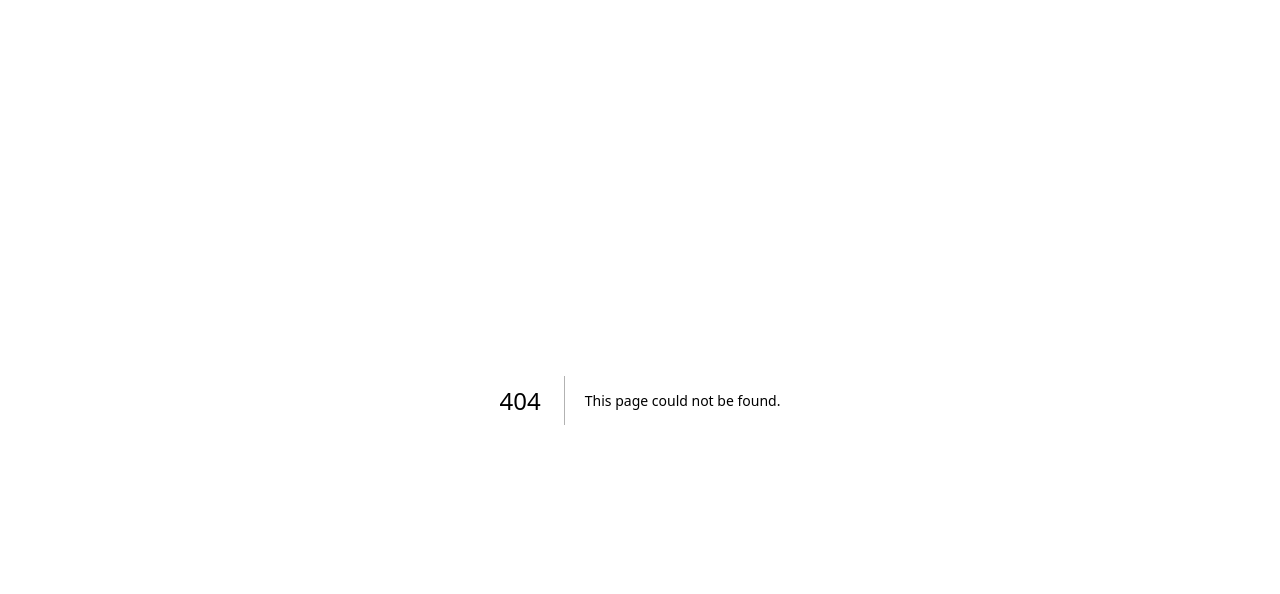
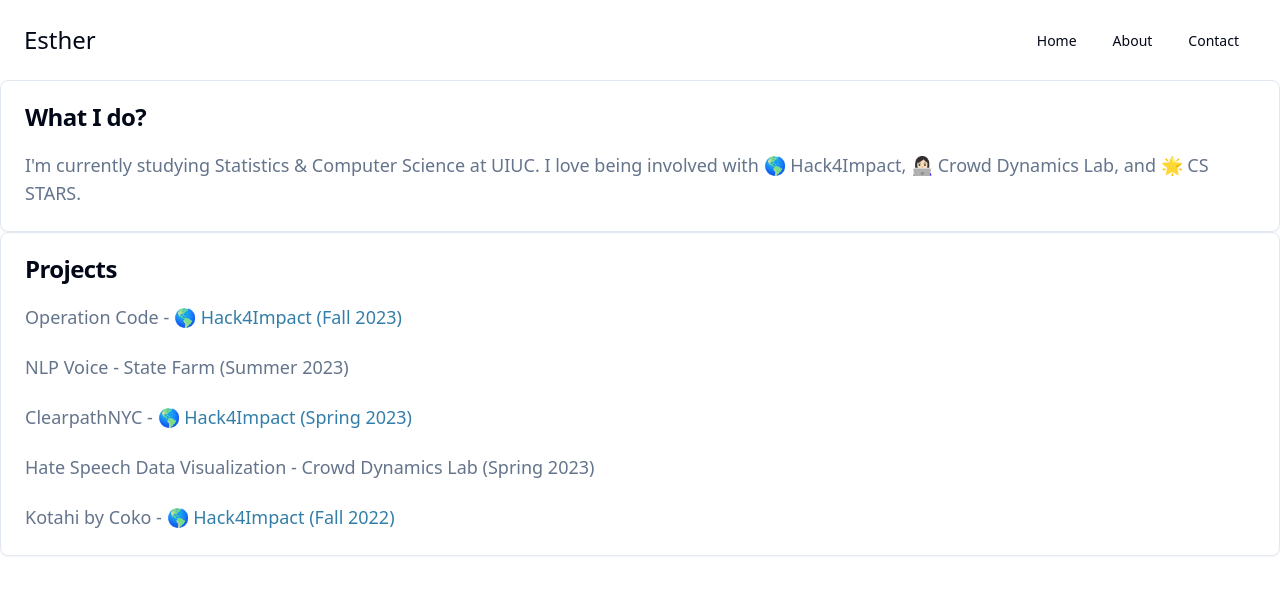
Before and after one commit to su-esther/personal-website, a Next.js app: page /about in a window 1280 px wide. Before the commit this address had no page. Shown: the top 594 px of the page. Built offline with nearby package versions, Linux system fonts and the light colour scheme.

Commit message:
creating about page

```diff
--- a/src/components/navigation-bar/index.tsx
+++ b/src/components/navigation-bar/index.tsx
@@ -13,6 +13,7 @@
   NavigationMenuTrigger,
   navigationMenuTriggerStyle,
 } from "@/components/ui/navigation-menu";
+import { StyledBar } from "./styles";
 
 const components: { title: string; href: string; description: string }[] = [
   {
@@ -54,42 +55,33 @@
 
 export function NavigationBar() {
   return (
+    <StyledBar className="justify-between font-medium">
+      <div className="p-6">Esther</div>
       <NavigationMenu>
         <NavigationMenuList>
           <NavigationMenuItem>
             <Link href="/" legacyBehavior passHref>
               <NavigationMenuLink className={navigationMenuTriggerStyle()}>
-              Documentation
+                Home
+              </NavigationMenuLink>
+            </Link>
+          </NavigationMenuItem>
+          <NavigationMenuItem>
+            <Link href="/about" legacyBehavior passHref>
+              <NavigationMenuLink className={navigationMenuTriggerStyle()}>
+                About
+              </NavigationMenuLink>
+            </Link>
+          </NavigationMenuItem>
+          <NavigationMenuItem>
+            <Link href="/contact" legacyBehavior passHref>
+              <NavigationMenuLink className={navigationMenuTriggerStyle()}>
+                Contact
               </NavigationMenuLink>
             </Link>
           </NavigationMenuItem>
         </NavigationMenuList>
       </NavigationMenu>
+    </StyledBar>
   );
 }
-
-const ListItem = React.forwardRef<
-  React.ElementRef<"a">,
-  React.ComponentPropsWithoutRef<"a">
->(({ className, title, children, ...props }, ref) => {
-  return (
-    <li>
-      <NavigationMenuLink asChild>
-        <a
-          ref={ref}
-          className={cn(
-            "block select-none space-y-1 rounded-md p-3 leading-none no-underline outline-none transition-colors hover:bg-accent hover:text-accent-foreground focus:bg-accent focus:text-accent-foreground",
-            className
-          )}
-          {...props}
-        >
-          <div className="text-sm font-medium leading-none">{title}</div>
-          <p className="line-clamp-2 text-sm leading-snug text-muted-foreground">
-            {children}
-          </p>
-        </a>
-      </NavigationMenuLink>
-    </li>
-  );
-});
-ListItem.displayName = "ListItem";
--- a/src/components/navigation-bar/styles.ts
+++ b/src/components/navigation-bar/styles.ts
@@ -0,0 +1,14 @@
+import styled from "styled-components";
+
+export const StyledBar = styled.div`
+  display: flex;
+  align-items: center;
+  background: white;
+  flex-direction: row;
+  gap: 20px;
+  padding-right: 25px;
+  height: 5rem;
+  font-size: 24px;
+  font-family: ui-sans-serif, system-ui, sans-serif, "Apple Color Emoji",
+    "Segoe UI Emoji", "Segoe UI Symbol", "Noto Color Emoji";
+`;
--- a/src/components/text-area/index.tsx
+++ b/src/components/text-area/index.tsx
@@ -3,7 +3,7 @@
 
 export const TextArea = () => {
   return (
-    <StyledContainer className="">
+    <StyledContainer>
       <Image
         src={"/name.png"}
         width={400}
@@ -13,7 +13,7 @@
       {/* <StyledHeader>I'm Esther L.</StyledHeader>
       <StyledHeader>Software Engineer</StyledHeader> */}
       <StyledFooter>
-        Make reliable and user-friendly products with me
+        Make user-friendly products with me
       </StyledFooter>
     </StyledContainer>
   );
--- /dev/null
+++ b/src/components/ui/resizable.tsx
@@ -0,0 +1,43 @@
+import { GripVertical } from "lucide-react"
+import * as ResizablePrimitive from "react-resizable-panels"
+
+import { cn } from "@/lib/utils"
+
+const ResizablePanelGroup = ({
+  className,
+  ...props
+}: React.ComponentProps<typeof ResizablePrimitive.PanelGroup>) => (
+  <ResizablePrimitive.PanelGroup
+    className={cn(
+      "flex h-full w-full data-[panel-group-direction=vertical]:flex-col",
+      className
+    )}
+    {...props}
+  />
+)
+
+const ResizablePanel = ResizablePrimitive.Panel
+
+const ResizableHandle = ({
+  withHandle,
+  className,
+  ...props
+}: React.ComponentProps<typeof ResizablePrimitive.PanelResizeHandle> & {
+  withHandle?: boolean
+}) => (
+  <ResizablePrimitive.PanelResizeHandle
+    className={cn(
+      "relative flex w-px items-center justify-center bg-border after:absolute after:inset-y-0 after:left-1/2 after:w-1 after:-translate-x-1/2 focus-visible:outline-none focus-visible:ring-1 focus-visible:ring-ring focus-visible:ring-offset-1 data-[panel-group-direction=vertical]:h-px data-[panel-group-direction=vertical]:w-full data-[panel-group-direction=vertical]:after:left-0 data-[panel-group-direction=vertical]:after:h-1 data-[panel-group-direction=vertical]:after:w-full data-[panel-group-direction=vertical]:after:-translate-y-1/2 data-[panel-group-direction=vertical]:after:translate-x-0 [&[data-panel-group-direction=vertical]>div]:rotate-90",
+      className
+    )}
+    {...props}
+  >
+    {withHandle && (
+      <div className="z-10 flex h-4 w-3 items-center justify-center rounded-sm border bg-border">
+        <GripVertical className="h-2.5 w-2.5" />
+      </div>
+    )}
+  </ResizablePrimitive.PanelResizeHandle>
+)
+
+export { ResizablePanelGroup, ResizablePanel, ResizableHandle }
--- /dev/null
+++ b/src/pages/about.tsx
@@ -0,0 +1,70 @@
+import * as React from "react";
+
+import { Button } from "@/components/ui/button";
+import {
+  Card,
+  CardContent,
+  CardDescription,
+  CardFooter,
+  CardHeader,
+  CardTitle,
+} from "@/components/ui/card";
+import Link from "next/link";
+import { NavigationBar } from "@/components/navigation-bar";
+
+export default function About() {
+  return (
+    <>
+      <NavigationBar />
+      <Card className="w-full bg-notion">
+        <CardHeader className="gap-4">
+          <CardTitle>What I do?</CardTitle>
+          <CardDescription className="text-lg">
+            I'm currently studying Statistics & Computer Science at UIUC. I love
+            being involved with 🌎 Hack4Impact, 👩🏻‍💻 Crowd Dynamics Lab, and 🌟 CS
+            STARS.
+          </CardDescription>
+        </CardHeader>
+      </Card>
+
+      <Card className="w-full bg-notion">
+        <CardHeader className="gap-4">
+          <CardTitle>Projects</CardTitle>
+          <CardDescription className="text-lg">
+            Operation Code -{" "}
+            <Link
+              href={"https://uiuc.hack4impact.org/"}
+              className="text-[#337ea9]"
+            >
+              🌎 Hack4Impact (Fall 2023)
+            </Link>
+          </CardDescription>
+          <CardDescription className="text-lg">
+            NLP Voice - State Farm (Summer 2023)
+          </CardDescription>
+          <CardDescription className="text-lg">
+            ClearpathNYC -{" "}
+            <Link
+              href={"https://uiuc.hack4impact.org/"}
+              className="text-[#337ea9]"
+            >
+              🌎 Hack4Impact (Spring 2023)
+            </Link>
+          </CardDescription>
+          <CardDescription className="text-lg">
+            Hate Speech Data Visualization - Crowd Dynamics Lab (Spring 2023)
+          </CardDescription>
+          <CardDescription className="text-lg">
+            Kotahi by Coko -{" "}
+            <Link
+              href={"https://uiuc.hack4impact.org/"}
+              className="text-[#337ea9]"
+            >
+              🌎 Hack4Impact (Fall 2022)
+            </Link>
+          </CardDescription>
+        </CardHeader>
+      </Card>
+    </>
+  );
+}
--- a/src/styles/globals.css
+++ b/src/styles/globals.css
@@ -33,6 +33,8 @@
     --ring: 222.2 84% 4.9%;
 
     --radius: 0.5rem;
+
+    --notion: #f7f6f3;
   }
 
   .dark {
```
Also changed, not shown: src/components/project-carousel/index.tsx (+3 -3 lines), src/components/ui/navigation-menu.tsx (+21 -21 lines), src/pages/index.tsx (+12 -9 lines). Lines whose indentation alone changed are shown as unchanged.
